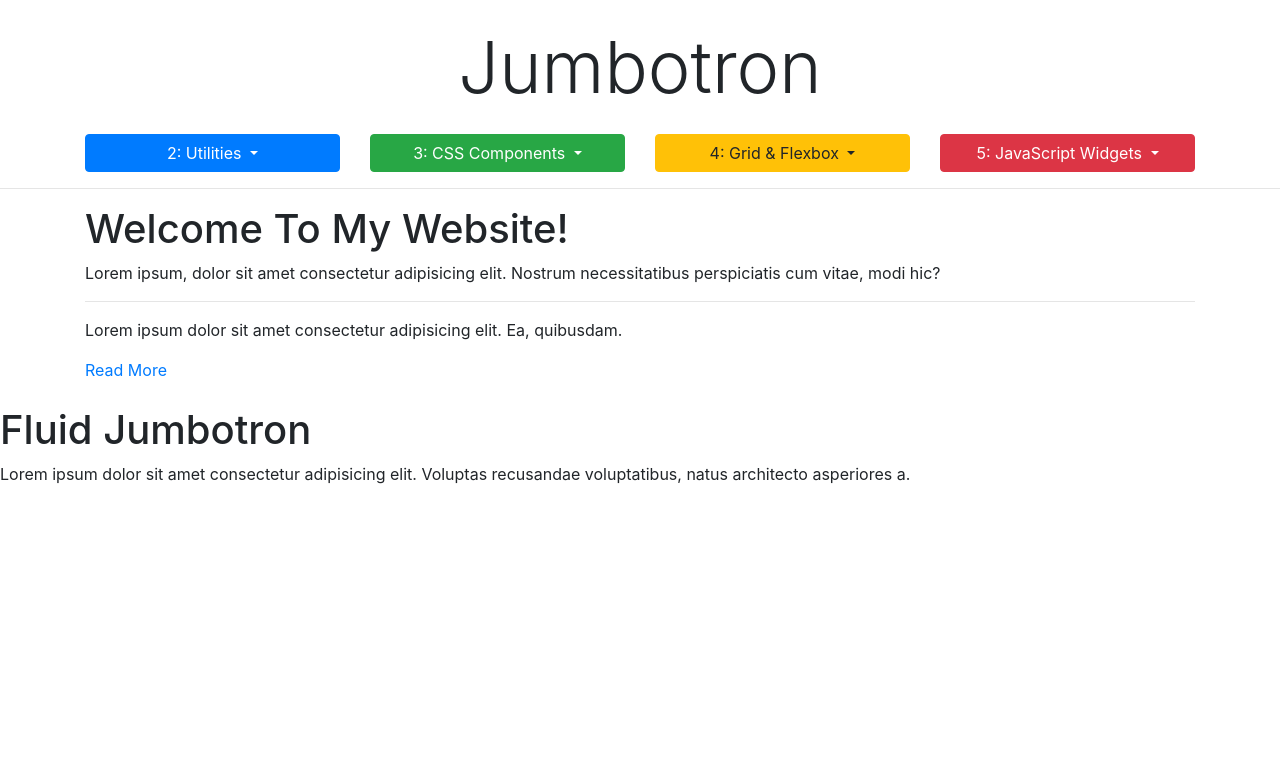
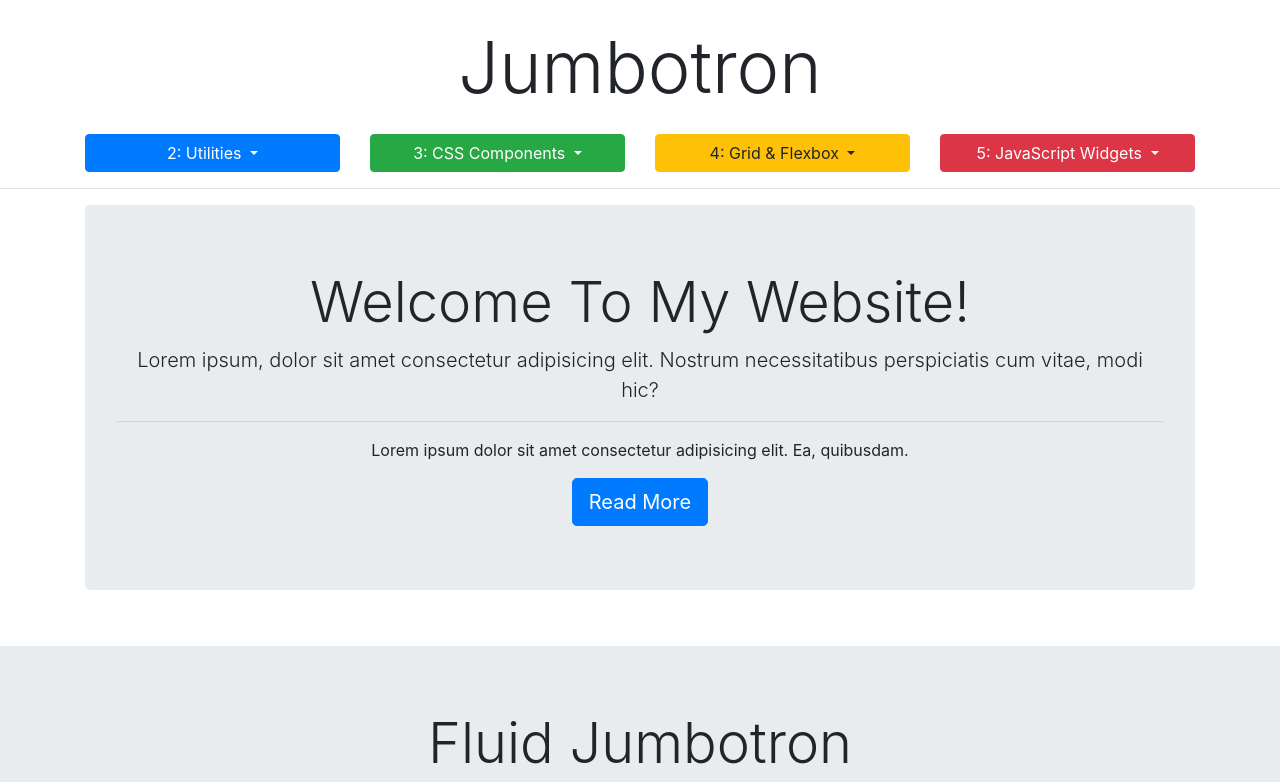
Before and after one commit to iamJakeRobbins/bootstrap_udemy, a website: page bootstrap_sandbox/3_11_jumbotron.html in a window 1280 px wide. Shown: the top 782 px of the page. Drawn offline with nearby package versions, Linux system fonts and the light colour scheme.

Commit message:
hero/jumbotron

```diff
--- a/bootstrap_sandbox/3_11_jumbotron.html
+++ b/bootstrap_sandbox/3_11_jumbotron.html
@@ -88,12 +88,12 @@
     <!--#####################START HERE######################-->
 
     <!-- JUMBOTRON -->
-    <div>
-      <h1>Welcome To My Website!</h1>
-      <p>Lorem ipsum, dolor sit amet consectetur adipisicing elit. Nostrum necessitatibus perspiciatis cum vitae, modi hic?</p>
+    <div class="jumbotron text-center">
+      <h1 class="display-4">Welcome To My Website!</h1>
+      <p class="lead">Lorem ipsum, dolor sit amet consectetur adipisicing elit. Nostrum necessitatibus perspiciatis cum vitae, modi hic?</p>
       <hr>
       <p>Lorem ipsum dolor sit amet consectetur adipisicing elit. Ea, quibusdam.</p>
-      <a href="#" role="button">Read More</a>
+      <a href="#" class="btn btn-primary btn-lg" role="button">Read More</a>
     </div>
 
     <br>
@@ -103,10 +103,10 @@
   <!-- ./container -->
 
   <!-- FLUID JUMBOTRON -->
-  <div>
-    <div>
-      <h1>Fluid Jumbotron</h1>
-      <p>Lorem ipsum dolor sit amet consectetur adipisicing elit. Voluptas recusandae voluptatibus, natus architecto asperiores
+  <div class="jumbotron jumbotron-fluid text-center">
+    <div class="container">
+      <h1 class="display-4">Fluid Jumbotron</h1>
+      <p class="lead">Lorem ipsum dolor sit amet consectetur adipisicing elit. Voluptas recusandae voluptatibus, natus architecto asperiores
         a.
       </p>
     </div>
```
